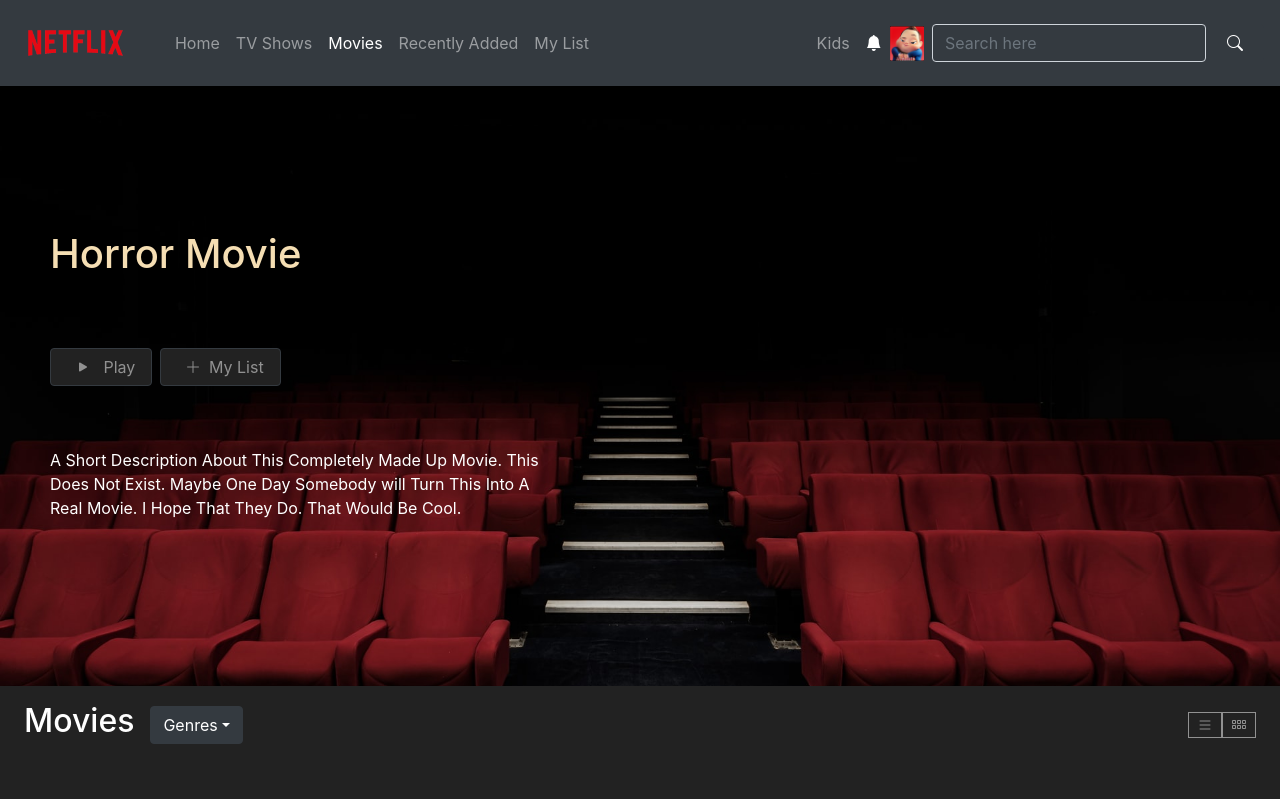
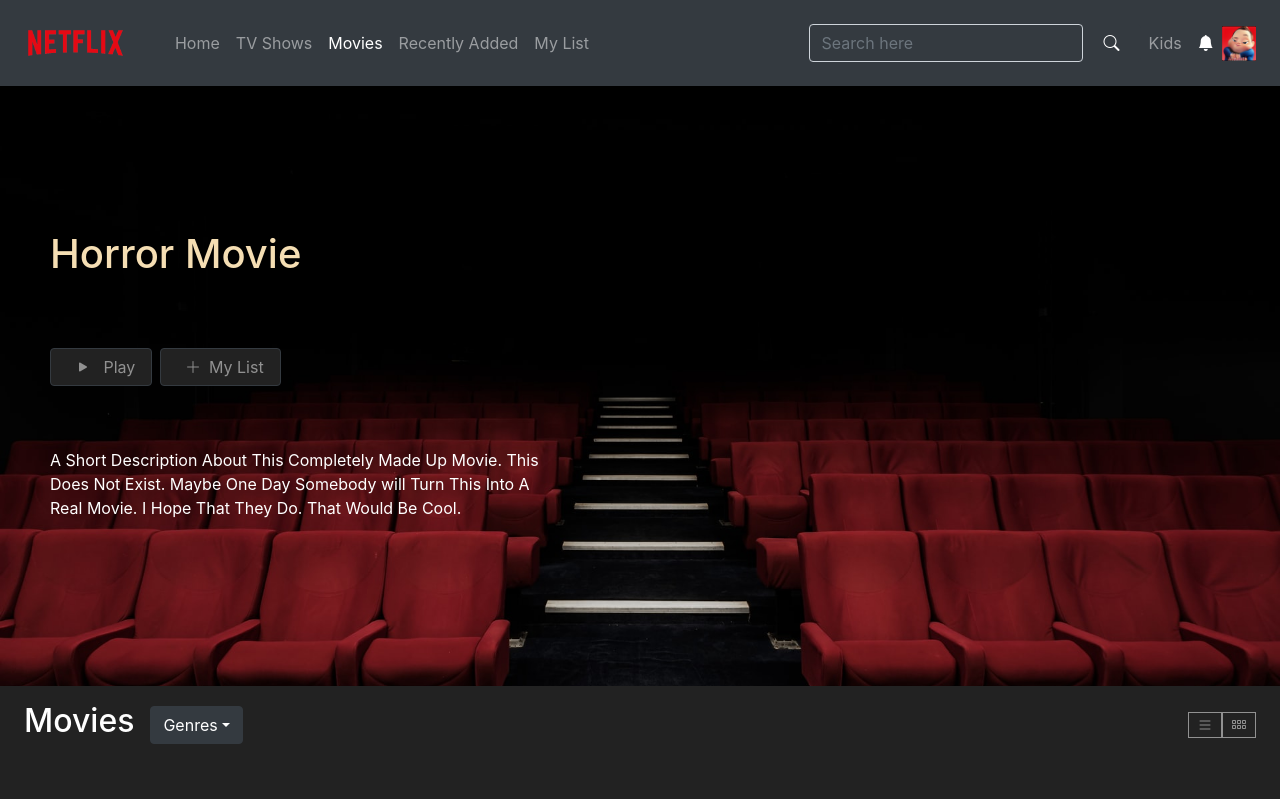
Before and after one commit to hsattar/strive-m4-d6, a React (Create React App) app: page / in a window 1280 px wide. Shown: the top 799 px of the page. Built offline with nearby package versions, Linux system fonts and the light colour scheme; no server answers.

Commit message:
moved the search function/submit handler into home component

```diff
--- a/src/componenets/Home.jsx
+++ b/src/componenets/Home.jsx
@@ -1,9 +1,64 @@
+import { useState } from 'react'
 import MyNavbar from './MyNavbar'
+import SearchResults from './SearchResults'
+import HeroMovie from './HeroMovie'
+import Footer from './Footer'
+import SubHeading from './SubHeading'
+import BrowseMovies from './BrowseMovies'
 
 const Home = () => {
+
+    const [searchQuery, setSearchQuery] = useState('')
+    const [showSearchResults, setShowSearchResults] = useState(false)
+    const [data, setData] = useState(null)
+    const [isLoading, setIsLoading] = useState(false)
+
+    const handleSubmit = async e => {
+        e.preventDefault()
+        setIsLoading(true)
+        try {
+            if (searchQuery.length === 0) {
+                setShowSearchResults(false)
+                setIsLoading(false)
+            }
+            else {
+                const response = await fetch(`http://www.omdbapi.com/?apikey=${process.env.REACT_APP_API_KEY}&s=${searchQuery}`)
+                const data = await response.json()
+                setData(data)
+                if (searchQuery) {
+                    setShowSearchResults(true)
+                    setIsLoading(false)
+                }
+            }
+        } catch (error) {
+            console.error(error)
+        }
+    }
+
+    const handleChange = e => {
+        setSearchQuery(e.target.value)
+    }
+
     return (
         <>
-            <MyNavbar />
+            <MyNavbar
+                isLoading={isLoading}
+                searchQuery={searchQuery}
+                handleChange={handleChange}
+                handleSubmit={handleSubmit}
+            />
+
+            { showSearchResults && <SearchResults movies={data} searchQuery={searchQuery} /> }
+
+            {
+                !showSearchResults &&
+                <>
+                    <HeroMovie />
+                    <SubHeading />
+                    <BrowseMovies />
+                    <Footer />
+                </>
+            }
         </>
     )
 }
--- a/src/componenets/Loading.jsx
+++ b/src/componenets/Loading.jsx
@@ -6,8 +6,8 @@ const Loading = () => (
     <Row className='mx-1'>
         {
             [1, 2, 3, 4].map(n => (
-                <Col xs='12' sm='6' md='4' lg='3' className="mb-3">
-                    <LoadingCard key={n} />
+                <Col key={n} xs='12' sm='6' md='4' lg='3' className="mb-3">
+                    <LoadingCard />
                 </Col>
             ))
         }
--- a/src/componenets/MyNavbar.jsx
+++ b/src/componenets/MyNavbar.jsx
@@ -1,46 +1,13 @@
-import { useState } from 'react'
 import Navbar from 'react-bootstrap/Navbar'
 import Form from 'react-bootstrap/Form'
 import FormControl from 'react-bootstrap/FormControl'
 import Button from 'react-bootstrap/Button'
-import SearchResults from './SearchResults'
-import HeroMovie from './HeroMovie'
-import Footer from './Footer'
-import SubHeading from './SubHeading'
-import BrowseMovies from './BrowseMovies'
+
 import Loading from './Loading'
 
-const MyNavbar = () => {
-
-    const [searchQuery, setSearchQuery] = useState('')
-    const [showSearchResults, setShowSearchResults] = useState(false)
-    const [data, setData] = useState(null)
-    const [isLoading, setIsLoading] = useState(false)
-
-    const handleSubmit = async e => {
-        e.preventDefault()
-        setIsLoading(true)
-        try {
-            if (searchQuery.length === 0) {
-                setShowSearchResults(false)
-                setIsLoading(false)
-            }
-            else {
-                const response = await fetch(`http://www.omdbapi.com/?apikey=${process.env.REACT_APP_API_KEY}&s=${searchQuery}`)
-                const data = await response.json()
-                setData(data)
-                if (searchQuery) {
-                    setShowSearchResults(true)
-                    setIsLoading(false)
-                }
-            }
-        } catch (error) {
-            console.error(error)
-        }
-    }
+const MyNavbar = ({handleChange, handleSubmit, searchQuery, isLoading}) => {
 
     return (
-        <>
         <Navbar bg="dark" variant="dark" expand="lg">
         <Navbar.Brand>
             <a className="navbar-brand " href="/"><img className="netflix-logo" src="../assets/netflix_logo.png" alt=""/></a>
@@ -57,50 +24,28 @@ const MyNavbar = () => {
 
                 <div className="form-inline my-2 my-lg-0">
 
-                        <span className="mx-2 profile-type">Kids</span>
-                        <i className="bi bi-bell-fill mx-2"></i>
-
-                        <img className="drop-down-avatar mr-2" src="../assets/avatar.png" alt=""/>
-
-
                     <Form inline onSubmit={handleSubmit}>
                         <FormControl
                             className='bg-dark text-white'
                             type="text"
                             placeholder="Search here"
                             value={searchQuery}
-                                onChange={e => setSearchQuery(e.target.value)}
+                            onChange={handleChange}
                         />
-                            {
-                                isLoading &&
-                                <Loading />
-                            }
+                        {/* { isLoading && <Loading /> } */}
                         <Button type="submit" variant="dark"><i className="bi bi-search mx-2"></i></Button>
                     </Form>
+
+                    <span className="mx-2 profile-type">Kids</span>
+                    <i className="bi bi-bell-fill mx-2"></i>
+
+                    <img className="drop-down-avatar mr-2" src="../assets/avatar.png" alt=""/>
+
                 </div>
 
             </div>
-
         </Navbar>
-
-            {showSearchResults &&
-                <SearchResults movies={data} searchQuery={searchQuery}/>
-            }
-            {
-                !showSearchResults &&
-                <>
-                    <HeroMovie />
-                    <SubHeading />
-                    <BrowseMovies />
-                    <Footer />
-                </>
-            }
-        </>
     )
 }
 
-
-
-
-
 export default MyNavbar
```
Lines whose indentation alone changed are shown as unchanged.
